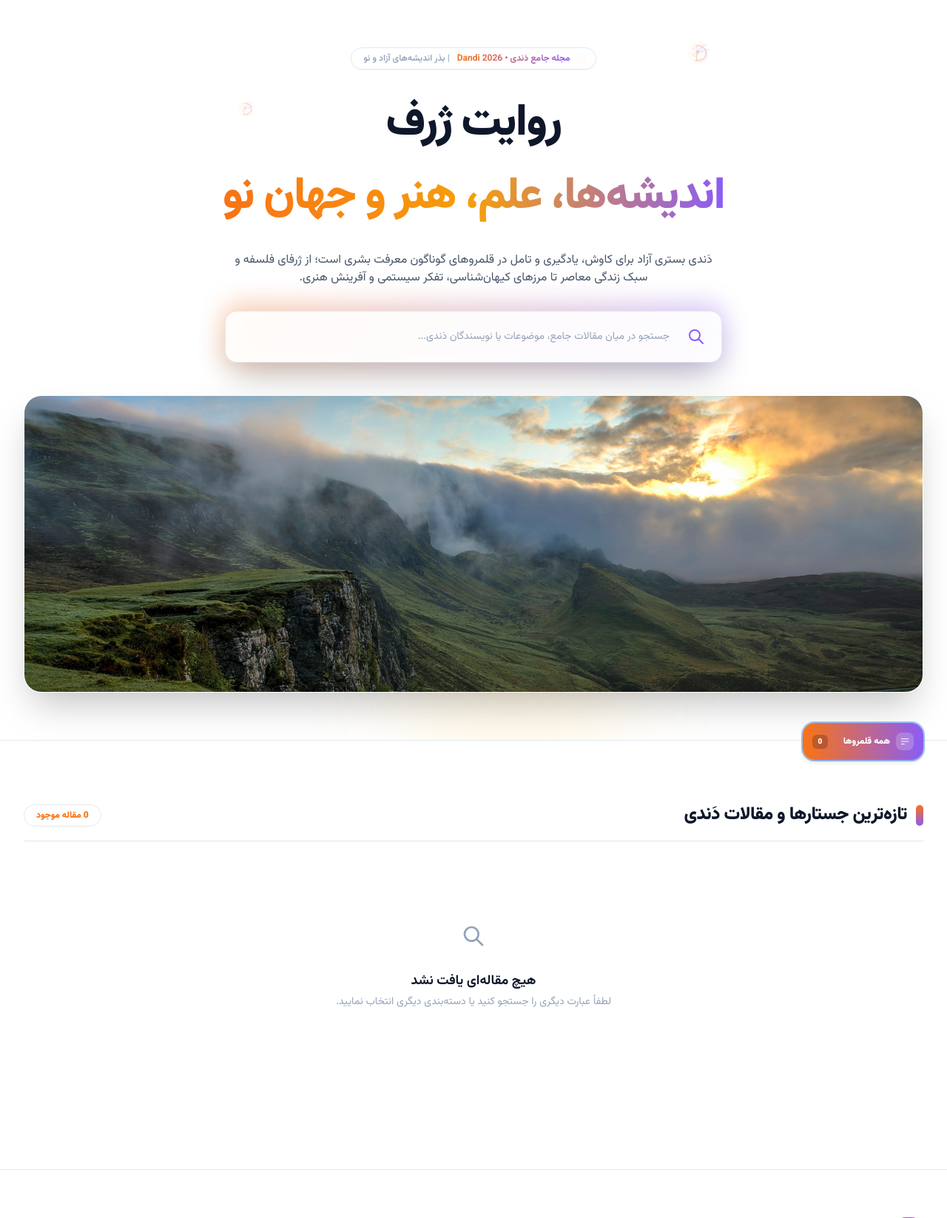
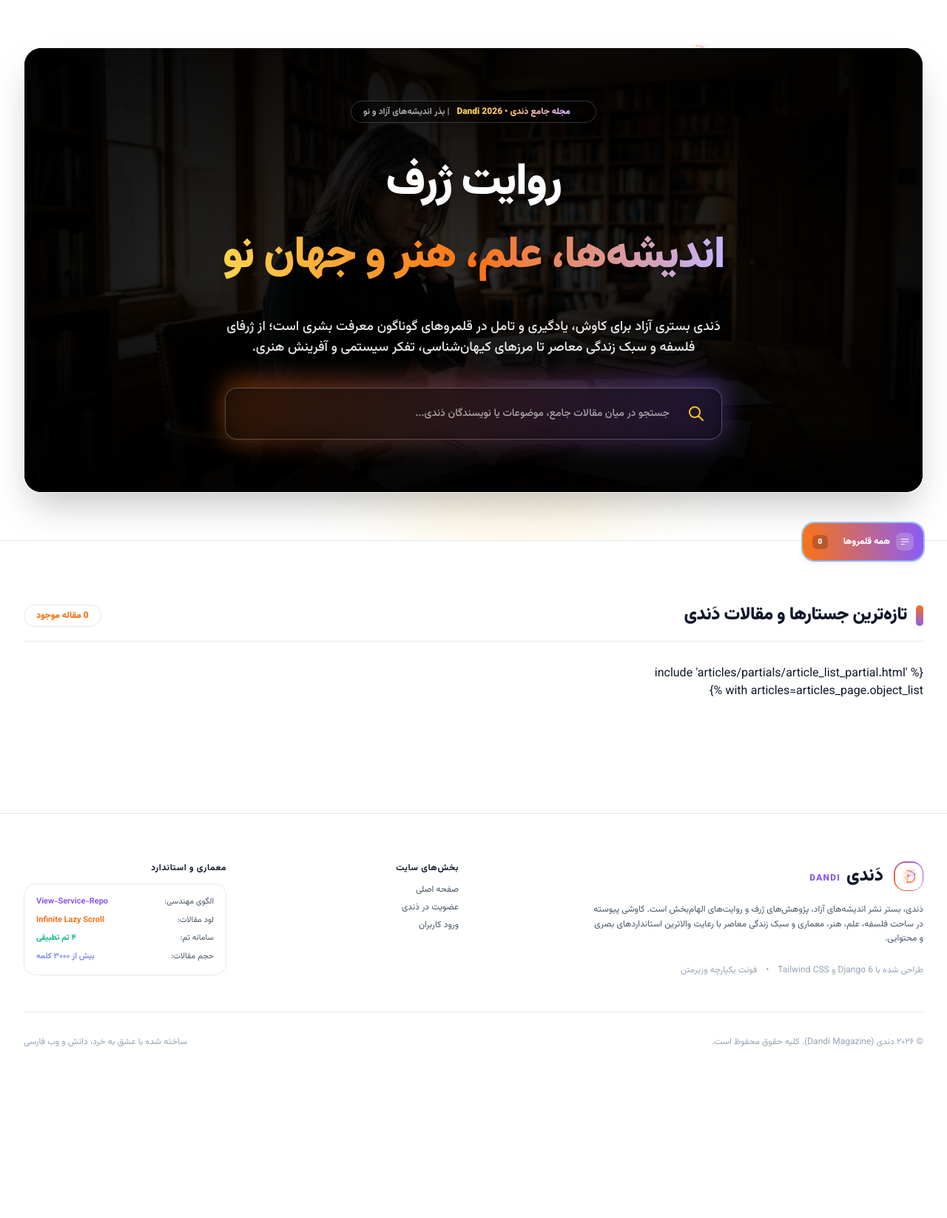
Before and after one commit to reza-khalafi/Dandi, a Django app: page / in a window 1280 px wide. Shown: the part 82-1728 px from the top of the page at 74% size. After the commit the page ends 1496 px from the top, so only its background shows below. Run offline with Django 5.2, Linux system fonts and the light colour scheme; data that the repository does not hold is empty; some libraries are stand-ins or nearby versions.

Commit message:
Update hero section to cinematic writer photo with integrated immersive text overlay

```diff
--- a/templates/articles/home.html
+++ b/templates/articles/home.html
@@ -20,38 +20,57 @@
     <img src="{% static 'images/logo.svg' %}" alt="Dandi Seed" class="w-6 h-6 opacity-60">
   </div>
 
-  <div class="max-w-7xl mx-auto px-4 sm:px-6 lg:px-8 relative z-10 space-y-10">
+  <div class="max-w-7xl mx-auto px-4 sm:px-6 lg:px-8 relative z-10">
 
-    <!-- Hero Headline & Search Row -->
-    <div class="text-center max-w-4xl mx-auto space-y-6">
+    <!-- FULL ROW PANORAMIC HERO SHOWCASE WITH IMMERSIVE TEXT OVERLAY -->
+    <div class="w-full relative rounded-3xl p-[1px] bg-gradient-to-b from-brand-orange/40 via-brand-purple/40 to-transparent shadow-2xl overflow-hidden group">
+      <div class="relative rounded-[23px] overflow-hidden w-full min-h-[520px] sm:min-h-[560px] lg:min-h-[600px] flex items-center justify-center p-6 sm:p-12 lg:p-16">
 
-      <!-- Slogan Pill -->
-      <div class="inline-flex items-center gap-2.5 px-4 py-1.5 rounded-full glass-panel border border-brand-purple/20 shadow-sm text-xs font-semibold text-text-primary">
+        <!-- Hero Background Image (Intellectual writer with manuscripts & journals) -->
+        <img
+          src="{% static 'images/hero-art.jpg' %}"
+          alt="دَندی - اندیشه‌ها، علم، هنر و جهان نو"
+          class="absolute inset-0 w-full h-full object-cover object-center group-hover:scale-[1.02] transition-transform duration-1000 ease-out"
+        />
+
+        <!-- Editorial Multi-Layer Dark Scrim for High-Contrast Typography -->
+        <!-- Layer 1: Dark gradient overlay ensuring text legibility across all themes -->
+        <div class="absolute inset-0 bg-gradient-to-t from-black/90 via-black/65 to-black/75 pointer-events-none"></div>
+        <!-- Layer 2: Subtle theme color wash (purple & orange tint) -->
+        <div class="absolute inset-0 bg-gradient-to-r from-brand-purple/30 via-transparent to-brand-orange/20 mix-blend-color-dodge pointer-events-none"></div>
+        <!-- Layer 3: Central spotlight contrast vignette -->
+        <div class="absolute inset-0 bg-[radial-gradient(ellipse_at_center,_rgba(0,0,0,0.45)_0%,_rgba(0,0,0,0.85)_100%)] pointer-events-none"></div>
+
+        <!-- Overlaid Content Box: Slogan, Headline, Subtitle, and Search Box -->
+        <div class="relative z-10 text-center max-w-4xl mx-auto space-y-6 sm:space-y-8">
+
+          <!-- Slogan Pill with Frosted Glass -->
+          <div class="inline-flex items-center gap-2.5 px-4 py-1.5 rounded-full bg-black/40 backdrop-blur-md border border-white/20 shadow-lg text-xs font-semibold text-white">
             <span class="w-2 h-2 rounded-full bg-brand-orange animate-ping"></span>
-        <span class="text-transparent bg-clip-text bg-gradient-to-r from-brand-orange to-brand-purple font-bold">
+            <span class="text-transparent bg-clip-text bg-gradient-to-r from-amber-300 via-orange-300 to-purple-300 font-black">
               مجله جامع دَندی • Dandi 2026
             </span>
-        <span class="text-text-muted hidden sm:inline">| بذر اندیشه‌های آزاد و نو</span>
+            <span class="text-white/70 hidden sm:inline">| بذر اندیشه‌های آزاد و نو</span>
           </div>
 
-      <!-- Main Headline with Generous Line-Height -->
-      <h1 class="text-3xl sm:text-5xl lg:text-6xl font-black text-text-primary tracking-tight leading-[1.65]">
+          <!-- Main Headline with Generous Line-Height & High Contrast -->
+          <h1 class="text-3xl sm:text-5xl lg:text-6xl font-black text-white tracking-tight leading-[1.65] drop-shadow-md">
             روایت ژرف <br class="hidden sm:inline" />
-        <span class="text-transparent bg-clip-text bg-gradient-to-r from-brand-orange via-amber-500 to-brand-purple">
+            <span class="text-transparent bg-clip-text bg-gradient-to-r from-amber-300 via-brand-orange to-violet-300 drop-shadow">
               اندیشه‌ها، علم، هنر و جهان نو
             </span>
           </h1>
 
-      <!-- Subtitle with comfortable leading -->
-      <p class="text-sm sm:text-base text-text-secondary leading-[1.9] max-w-2xl mx-auto font-normal">
+          <!-- Subtitle with comfortable leading and clear contrast -->
+          <p class="text-sm sm:text-base lg:text-lg text-white/90 leading-[1.9] max-w-2xl mx-auto font-medium drop-shadow">
             دَندی بستری آزاد برای کاوش، یادگیری و تامل در قلمروهای گوناگون معرفت بشری است؛ از ژرفای فلسفه و سبک زندگی معاصر تا مرزهای کیهان‌شناسی، تفکر سیستمی و آفرینش هنری.
           </p>
 
-      <!-- Prominent Search Box -->
+          <!-- Prominent Search Box (Frosted Glass with Crisp Accents) -->
           <div class="pt-2 max-w-2xl mx-auto relative group">
-        <div class="absolute -inset-1 rounded-3xl bg-gradient-to-r from-brand-orange to-brand-purple opacity-30 group-hover:opacity-60 blur-lg transition duration-500"></div>
-        <div class="relative flex items-center glass-panel rounded-2xl border border-border-color shadow-2xl p-2.5">
-          <div class="p-3 text-brand-purple">
+            <div class="absolute -inset-1 rounded-3xl bg-gradient-to-r from-brand-orange to-brand-purple opacity-40 group-hover:opacity-75 blur-lg transition duration-500"></div>
+            <div class="relative flex items-center bg-black/50 backdrop-blur-xl rounded-2xl border border-white/25 shadow-2xl p-2.5 transition duration-300 focus-within:border-brand-orange/80 focus-within:bg-black/65">
+              <div class="p-3 text-amber-400">
                 <svg class="w-6 h-6" fill="none" stroke="currentColor" viewBox="0 0 24 24">
                   <path stroke-linecap="round" stroke-linejoin="round" stroke-width="2" d="M21 21l-6-6m2-5a7 7 0 11-14 0 7 7 0 0114 0z"></path>
                 </svg>
@@ -61,20 +80,20 @@
                 id="hero-search-input"
                 value="{{ search_query|default:'' }}"
                 placeholder="جستجو در میان مقالات جامع، موضوعات یا نویسندگان دَندی..."
-            class="w-full bg-transparent px-3 py-2 text-sm text-text-primary placeholder-text-muted focus:outline-none"
+                class="w-full bg-transparent px-3 py-2 text-sm text-white placeholder-white/60 focus:outline-none font-medium"
               />
               {% if search_query %}
-          <a href="{% url 'articles:home' %}" class="px-3.5 py-1.5 text-xs text-rose-500 hover:text-rose-600 font-bold ml-2">
+              <a href="{% url 'articles:home' %}" class="px-3.5 py-1.5 text-xs text-rose-400 hover:text-rose-300 font-bold ml-2">
                 پاک کردن
               </a>
               {% endif %}
             </div>
 
             <!-- Live Search Feedback Indicator -->
-        <div id="live-search-feedback" class="hidden mt-3 max-w-2xl mx-auto flex items-center justify-between px-4 py-2.5 rounded-2xl glass-panel border border-brand-purple/40 text-xs font-semibold shadow-xl transition-all duration-300">
+            <div id="live-search-feedback" class="hidden mt-3 max-w-2xl mx-auto flex items-center justify-between px-4 py-2.5 rounded-2xl bg-black/70 backdrop-blur-xl border border-white/30 text-xs font-semibold shadow-2xl transition-all duration-300">
               <div class="flex items-center gap-2.5">
                 <span id="search-feedback-icon" class="w-2.5 h-2.5 rounded-full bg-brand-orange animate-pulse"></span>
-            <span id="search-feedback-text" class="text-text-primary">در حال جستجو...</span>
+                <span id="search-feedback-text" class="text-white">در حال جستجو...</span>
               </div>
               <button id="search-scroll-to-results-btn" type="button" class="inline-flex items-center gap-1.5 px-3 py-1.5 rounded-xl bg-gradient-to-r from-brand-orange to-brand-purple text-white text-[11px] font-black hover:opacity-90 shadow-md transition">
                 <span>مشاهده نتایج در پایین</span>
@@ -85,17 +104,6 @@
 
         </div>
 
-    <!-- FULL ROW PANORAMIC HERO IMAGE (Ultra-Crisp & Clean Centerpiece) -->
-    <div class="w-full relative pt-1">
-      <div class="relative rounded-3xl p-[1px] bg-gradient-to-b from-brand-orange/40 via-brand-purple/40 to-transparent shadow-2xl overflow-hidden group">
-        <div class="relative rounded-[23px] overflow-hidden bg-card-bg w-full aspect-[21/9] sm:aspect-[24/9] lg:h-[400px]">
-          <img
-            src="{% static 'images/hero-art.jpg' %}"
-            alt="Dandi Panoramic Landscape"
-            class="w-full h-full object-cover object-center group-hover:scale-[1.03] transition-transform duration-700"
-          />
-          <div class="absolute inset-0 bg-gradient-to-t from-black/25 via-transparent to-transparent pointer-events-none"></div>
-        </div>
       </div>
     </div>
 
@@ -202,7 +210,8 @@
       data-category="{{ selected_category|default:'' }}"
       data-query="{{ search_query|default:'' }}"
     >
-      {% include 'articles/partials/article_list_partial.html' with articles=articles_page.object_list %}
+      {% include 'articles/partials/article_list_partial.html' with
+      articles=articles_page.object_list %}
     </div>
 
     <!-- Loading Spinner Indicator -->
```
Also changed, not shown: static/images/hero-art.jpg, static/images/seed_photos/hero-art.jpg. Lines whose indentation alone changed are shown as unchanged.
